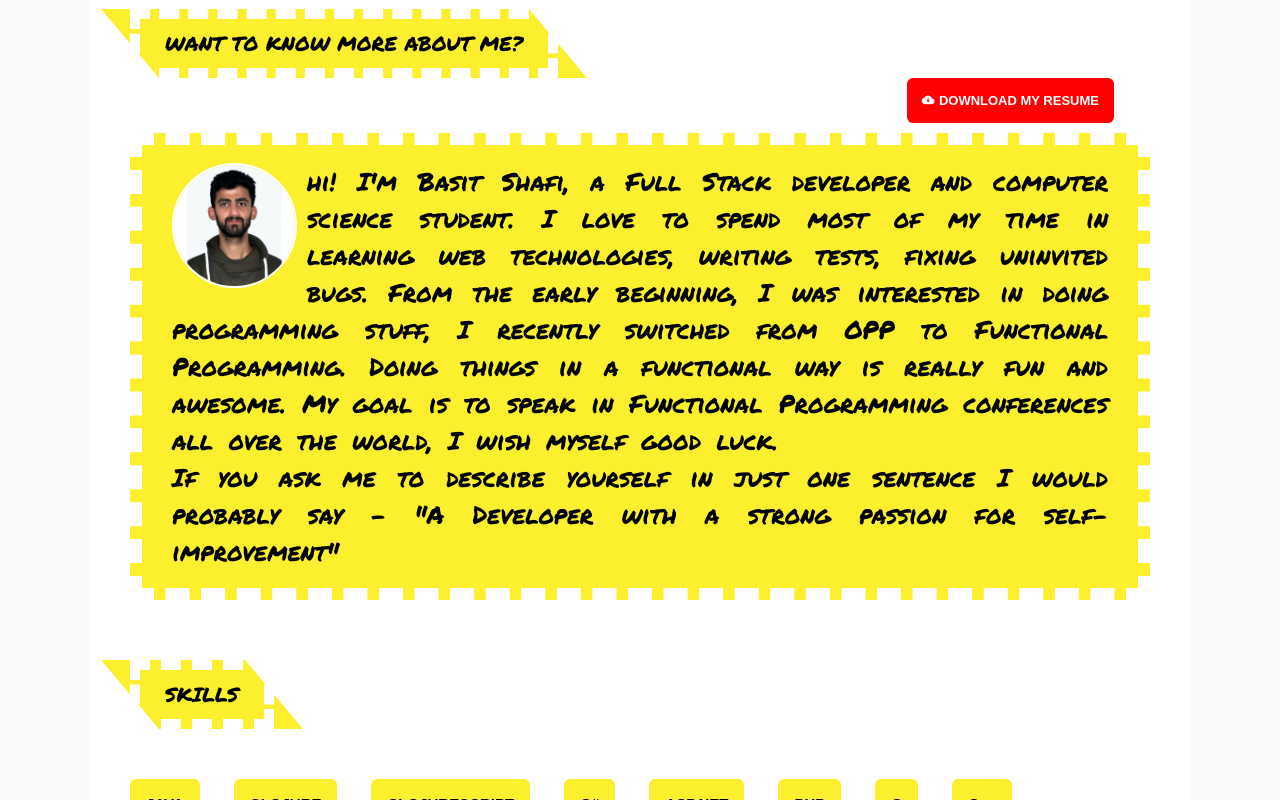
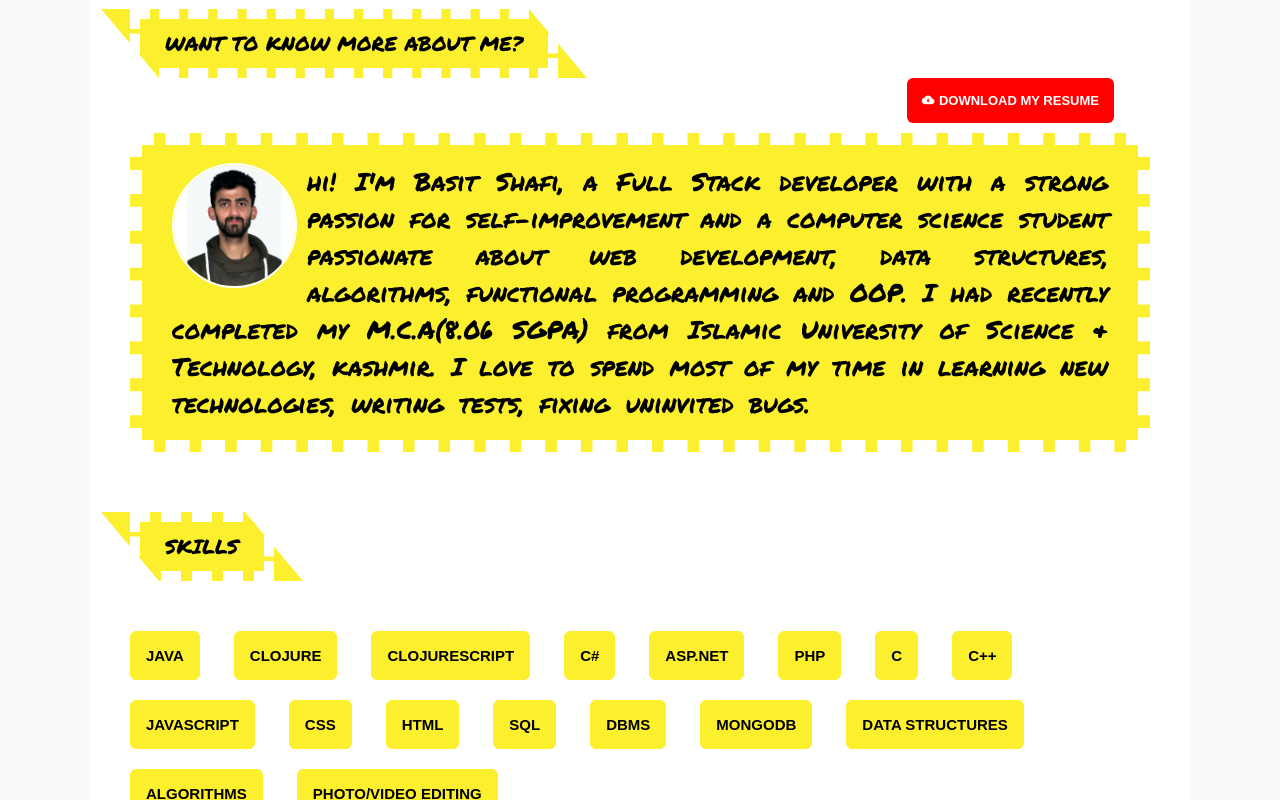
Before and after one commit to themustafabasit/themustafabasit.github.io, a plain HTML site: page index.html in a window 1280 px wide. Shown: the part 595-1395 px from the top of the page. Drawn offline with Linux system fonts and the light colour scheme; files whose address does not match are found by name; a web font is replaced by a local one.

Commit message:
modified about me

```diff
--- a/index.html
+++ b/index.html
@@ -10,7 +10,7 @@
   <link rel="stylesheet" href="./css/main.css">
   <script type="text/javascript" src="./js/main.js"></script>
   <link rel="stylesheet" href="./resources/ionicons/css/ionicons.css">
-  <title>Mustafa Basit - Clojurist</title>
+  <title>Basit Shafi</title>
 </head>
 
 <body>
@@ -20,7 +20,7 @@
         <button class="bubble-hey">hey, I'm here</button>
         <div class="hey-anchor-container">
           <a target="_blank" href="https://www.linkedin.com/in/themustafabasit/"><img src="./img/linkedin round.png"
-            title="Linkedin"></a>
+              title="Linkedin"></a>
           <a target="_blank" href="https://github.com/themustafabasit/"><img src="./img/github-round.png"
               title="Github"></a>
 
@@ -87,15 +87,11 @@
               </div>
             </div>
             <p><img src="./img/user-home.jpg" alt="">
-              hi! I'm Basit Shafi, a Full Stack developer and computer science student.
-              I love to spend most of my time in learning web technologies, writing tests, fixing uninvited bugs.
-              From the early beginning, I was interested in doing programming stuff, I recently switched from OPP to
-              Functional
-              Programming. Doing things in a functional way is really fun and awesome. My goal is to speak in
-              Functional Programming conferences all over the world, I wish myself good luck. <br>
-              If you ask me to describe yourself in just one sentence I would probably say - "A Developer with a strong
-              passion for self-improvement"
-
+              hi! I'm Basit Shafi, a Full Stack developer with a strong passion for self-improvement and a computer
+              science student passionate about web development, data structures, algorithms, functional programming and
+              OOP. I had recently completed my M.C.A(8.06 SGPA) from Islamic University of Science & Technology,
+              kashmir. I love to spend most of my time in learning new technologies, writing tests, fixing uninvited
+              bugs.
             </p>
 
           </div>
@@ -202,7 +198,8 @@
               <table>
 
                 <tr>
-                  <th class="dated" style="width: 200px;">DoorPe - A Smart Multiple Services Portal  <br> <span>05/2020 - 11/2020</span></th>
+                  <th class="dated" style="width: 200px;">DoorPe - A Smart Multiple Services Portal <br> <span>05/2020 -
+                      11/2020</span></th>
                   <td><a
                       href="https://github.com/themustafabasit/door-pe-backend">https://github.com/themustafabasit/door-pe-backend</a>
                   </td>
@@ -217,7 +214,8 @@
                 </tr>
 
                 <tr>
-                  <th class="dated" style="width: 200px;">Responsive Blog Site In PHP <br> <span>09/2017 - 11/2017</span></th>
+                  <th class="dated" style="width: 200px;">Responsive Blog Site In PHP <br> <span>09/2017 -
+                      11/2017</span></th>
                   <td><a href="https://github.com/themustafabasit/blogForIqbalSonaullah">https://github.com/ -
                       blogForIqbalSonaullah</a></td>
                   <td>A Responsive Blog Site using PHP, javaScript, phpMyAdmin, HTML,
@@ -340,8 +338,6 @@
                   kashmir</a></li>
             </div>
 
-
-
             <div class="contact-right">
               <li class="have-a-question">Have a question or want to work together?</li>
 
```
